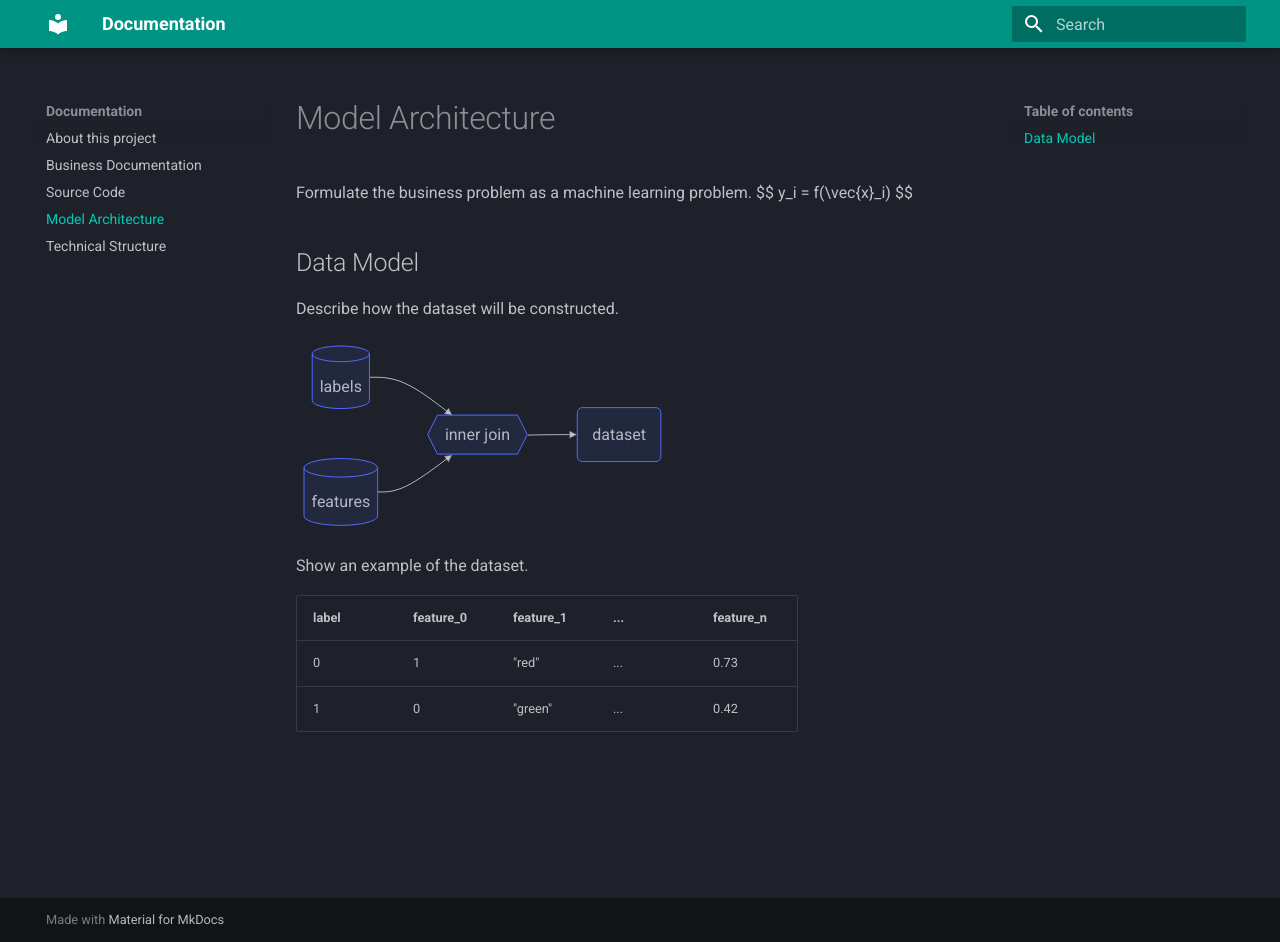
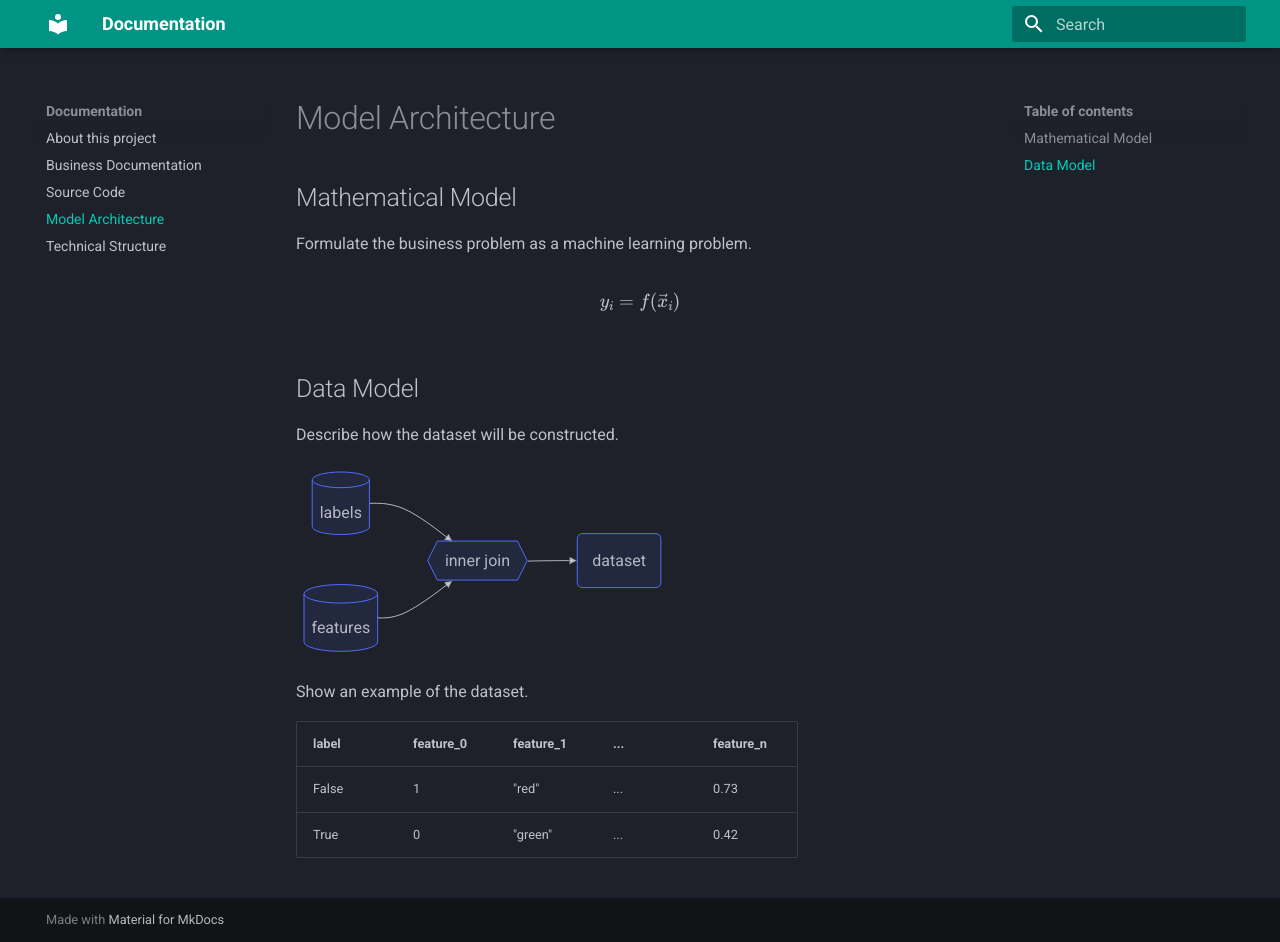
Before and after one commit to Excidion/reproML, an MkDocs documentation site: the page built from docs/model.md, in a window 1280 px wide and 942 px high. Built offline with MkDocs 1.6.1 and Material for MkDocs 9.7.7, drawn with Linux system fonts in a browser that asks for light colours.

Commit message:
fix formula that would not render

```diff
--- a/docs/model.md
+++ b/docs/model.md
@@ -1,5 +1,8 @@
 # Model Architecture
+
+## Mathematical Model
 Formulate the business problem as a machine learning problem.
+
 $$
 y_i = f(\vec{x}_i)
 $$
@@ -16,5 +19,5 @@ Show an example of the dataset.
 
 |label|feature_0|feature_1|...|feature_n|
 |-|-|-|-|-|
-|0|1|"red"|...|0.73|
-|1|0|"green"|...|0.42|
+|False|1|"red"|...|0.73|
+|True|0|"green"|...|0.42|
```
